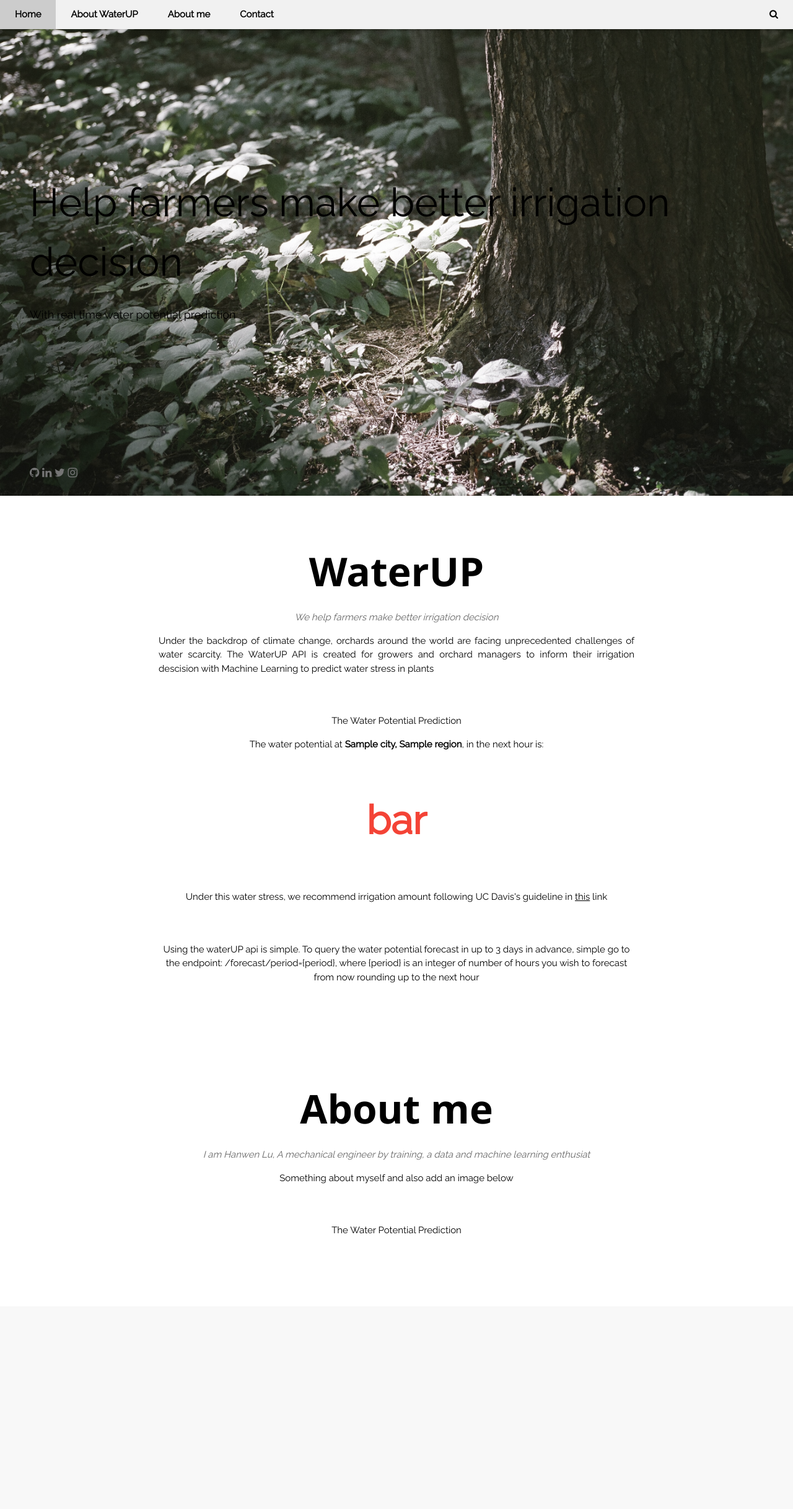
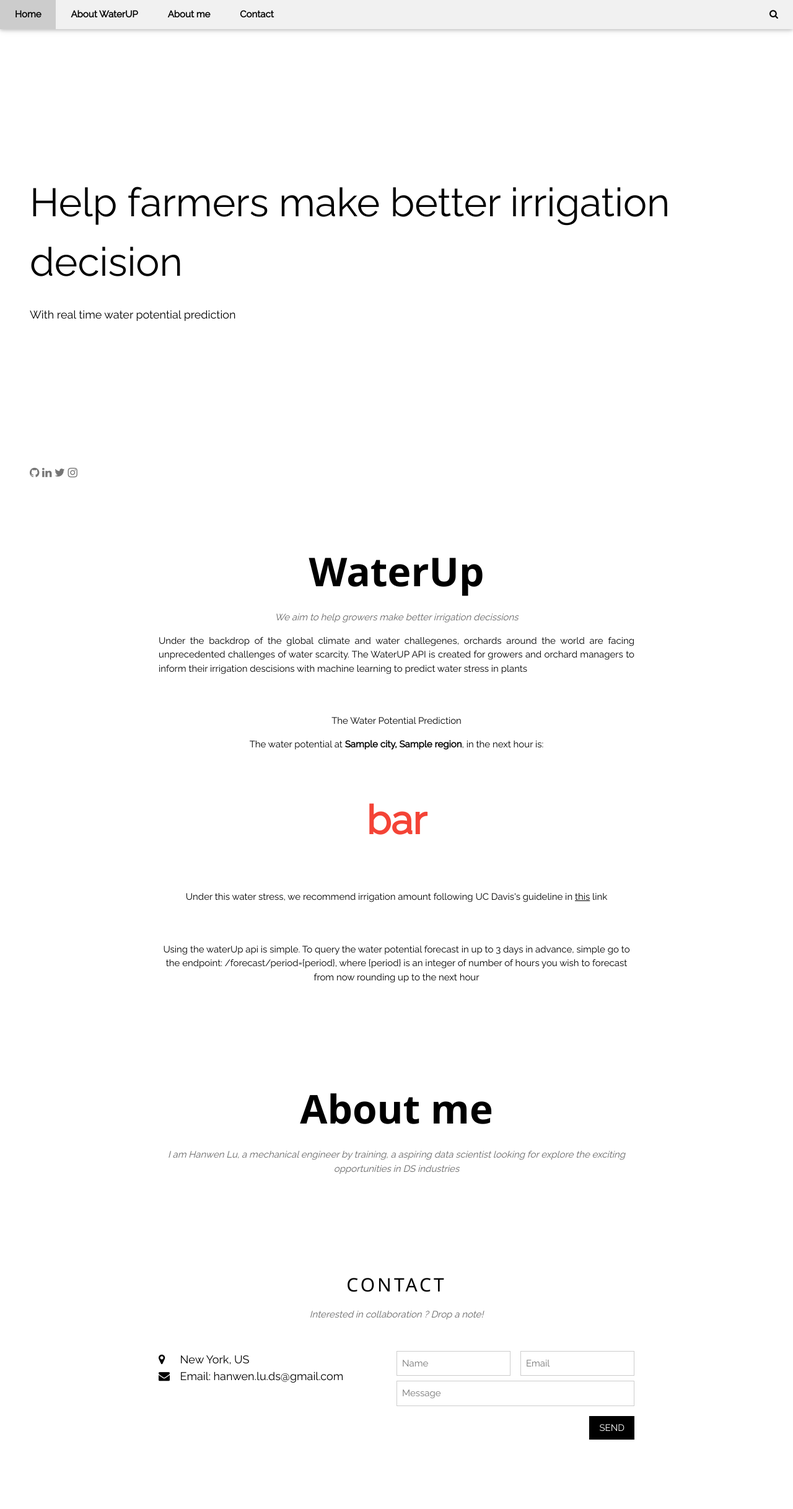
Before and after one commit to hl943/Insight_DS_project, a FastAPI app: page / in a window 1280 px wide. Shown: the whole page at 62% size. Before the commit the page ends 1991 px from the top, so only its background shows below. Run offline with FastAPI, Linux system fonts and the light colour scheme; tables that the repository leaves empty hold one stand-in row (values such as "Sample post"); a database or web service that is not in the repository returns one stand-in record (values such as "Sample title"); data that the repository does not hold is empty; parts of the project's set-up code (start-up, migrations or seed data) failed here and were passed over.

Commit message:
Update CCS content

```diff
--- a/api/main.py
+++ b/api/main.py
@@ -30,7 +30,7 @@
 app = FastAPI()
 
 
-templates = Jinja2Templates(directory = "templates")
+templates = Jinja2Templates(directory = "static/templates")
 
 
 # Define return class from prediction:
@@ -61,8 +61,7 @@
         Client's geolocation
     """
     try:
-        # response = requests.get("http://ip-api.com/json/{}".format(ip_address))
-        response = requests.get('http://ip-api.com/json/24.97.110.217')
+        response = requests.get("http://ip-api.com/json/{}".format(ip_address))
         js = response.json()
         region = js['region']
         city = js['city']
@@ -84,6 +83,7 @@
         the datetime index of the feature maxtrix
     """
     # Mesonet API calls, the following code fetches weather data at given location. API keys are hidden...
+    # apitoken = ***************
     # radius=str(lat)+','+str(lon)+",100&limit=1"
     # variables ='air_temp,relative_humidity,wind_speed,solar_radiation,precip_accum_one_hour'
     # theurl='https://api.synopticdata.com/v2/stations/timeseries?'+'radius='+radius+'recent=120&vars='+variables+'&token='+apitoken
@@ -117,6 +117,7 @@
     Output:
         weather forecast data from weather api up to forecast period
     """
+
     # Note here since I did not pay for forecasting service on the training data, only historical data is used.
     data = clean_weather_data("lib/Napa_weather_data_test.csv")
     start_date = pd.Timestamp.now().round('60min')+relativedelta(hours=-lag)+relativedelta(hours=-stride)+relativedelta(years=-1)
@@ -128,7 +129,7 @@
 
 
 @app.get("/")
-def home(request: Request): # background_tasks: BackgroundTasks
+def home(request: Request):
     """
     displays the mainpage of the waterUp api with pictures and graphs for water stress
     """
--- a/api/templates/template.html
+++ b/api/static/templates/template.html
@@ -25,7 +25,7 @@
     body, html {height: 100%
     }
     .bgimg {
-      background-image: url("images/treman_1.jpg");
+      background-image: url_for('static', filename = 'treman_1.jpg');
       min-height: 100%;
       background-position: center;
       background-size: cover;
@@ -54,27 +54,12 @@
   </div>
 </header>
 
-<!-- Header with full-height image -->
-<!-- <header class="w3-display-container w3-content w3-wide" style="max-width:1500px;" id="home">
-    <img src = "../images/treman_1.jpg" alt="Treman state park" width="1500" height="1000">
-    <div class="w3-display-left w3-text-black" style="padding:48px">
-      <span class="w3-jumbo w3-hide-small">Help farmers make better irrigation decision</span><br>
-      <span class="w3-xxlarge w3-hide-large w3-hide-medium">Start something that matters</span><br>
-      <span class="w3-large">With real time water potential prediction</span>
-    </div>
-    <div class="w3-display-bottomleft w3-text-grey w3-large" style="padding:24px 48px">
-        <i class="fa fa-github w3-hover-opacity"></i>
-        <i class="fa fa-linkedin w3-hover-opacity"></i>
-        <i class="fa fa-twitter w3-hover-opacity"></i>
-        <i class="fa fa-instagram w3-hover-opacity"></i>
-    </div>
-</header> -->
 
-<!-- The Band Section -->
+<!-- The website Section -->
 <div class="w3-container w3-content w3-center w3-padding-64" style="max-width:800px" id="waterup">
-<h2 class="w3-jumbo"><b>WaterUP</b></h2>
-<p class="w3-opacity"><i>We help farmers make better irrigation decision</i></p>
-<p class="w3-justify">Under the backdrop of climate change, orchards around the world are facing unprecedented challenges of water scarcity. The WaterUP API is created for growers and orchard managers to inform their irrigation descision with Machine Learning to predict water stress in plants</p>
+<h2 class="w3-jumbo"><b>WaterUp</b></h2>
+<p class="w3-opacity"><i>We aim to help growers make better irrigation decissions</i></p>
+<p class="w3-justify">Under the backdrop of the global climate and water challegenes, orchards around the world are facing unprecedented challenges of water scarcity. The WaterUP API is created for growers and orchard managers to inform their irrigation descisions with machine learning to predict water stress in plants</p>
 <div class="w3-row w3-padding-32">
     <div class="w3-center">
     <p>The Water Potential Prediction</p>
@@ -83,17 +68,38 @@
     </div>
 <p class="w3-center">Under this water stress, we recommend irrigation amount following UC Davis's guideline in <a href="http://ucmanagedrought.ucdavis.edu/PDF/UCCE%20-%20Walnut,%20Almond%20and%20Prune.pdf">this</a> link </p>
 </div>
-<p>Using the waterUP api is simple. To query the water potential forecast in up to 3 days in advance, simple go to the endpoint: /forecast/period={period}, where {period} is an integer of number of hours you wish to forecast from now rounding up to the next hour</p>
+<p>Using the waterUp api is simple. To query the water potential forecast in up to 3 days in advance, simple go to the endpoint: /forecast/period={period}, where {period} is an integer of number of hours you wish to forecast from now rounding up to the next hour</p>
 </div>
 
 <!-- About me Section -->
 <div class="w3-container w3-content w3-center w3-padding-64" style="max-width:800px" id="me">
     <h2 class="w3-jumbo"><b>About me</b></h2>
-    <p class="w3-opacity"><i>I am Hanwen Lu, A mechanical engineer by training, a data and machine learning enthusiat</i></p>
-    <p class="w3-center">Something about myself and also add an image below</p>
+    <p class="w3-opacity"><i>I am Hanwen Lu, a mechanical engineer by training, a aspiring data scientist looking for explore the exciting opportunities in DS industries</i></p>
+    </div>
+
+
+<!-- The Contact Section -->
+<div class="w3-container w3-content w3-padding-64" style="max-width:800px" id="contact">
+  <h2 class="w3-wide w3-center">CONTACT</h2>
+  <p class="w3-opacity w3-center"><i>Interested in collaboration ? Drop a note!</i></p>
   <div class="w3-row w3-padding-32">
-        <div class="w3-center">
-        <p>The Water Potential Prediction</p>
+    <div class="w3-col m6 w3-large w3-margin-bottom">
+      <i class="fa fa-map-marker" style="width:30px"></i> New York, US<br>
+      <i class="fa fa-envelope" style="width:30px"> </i> Email: hanwen.lu.ds@gmail.com<br>
+    </div>
+    <div class="w3-col m6">
+      <form action="/action_page.php" target="_blank">
+        <div class="w3-row-padding" style="margin:0 -16px 8px -16px">
+          <div class="w3-half">
+            <input class="w3-input w3-border" type="text" placeholder="Name" required name="Name">
+          </div>
+          <div class="w3-half">
+            <input class="w3-input w3-border" type="text" placeholder="Email" required name="Email">
+          </div>
+        </div>
+        <input class="w3-input w3-border" type="text" placeholder="Message" required name="Message">
+        <button class="w3-button w3-black w3-section w3-right" type="submit">SEND</button>
+      </form>
     </div>
   </div>
 </div>
```
Also changed, not shown: api/preprocessing_api.py (+0 -11 lines), api/images/treman.jpg (deleted), api/images/treman_1.jpg (deleted), api/static/templates/home.html (renamed from api/templates/home.html), api/static/templates/layout.html (renamed from api/templates/layout.html), 2 other files. Lines whose indentation alone changed are shown as unchanged.
